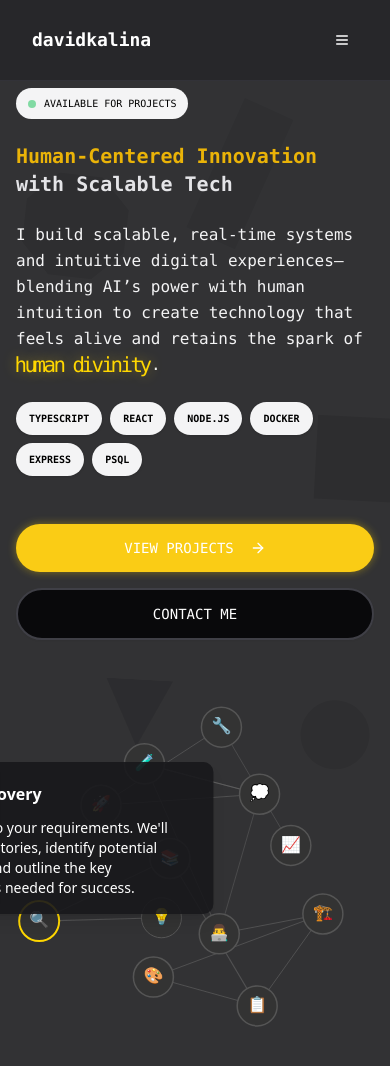
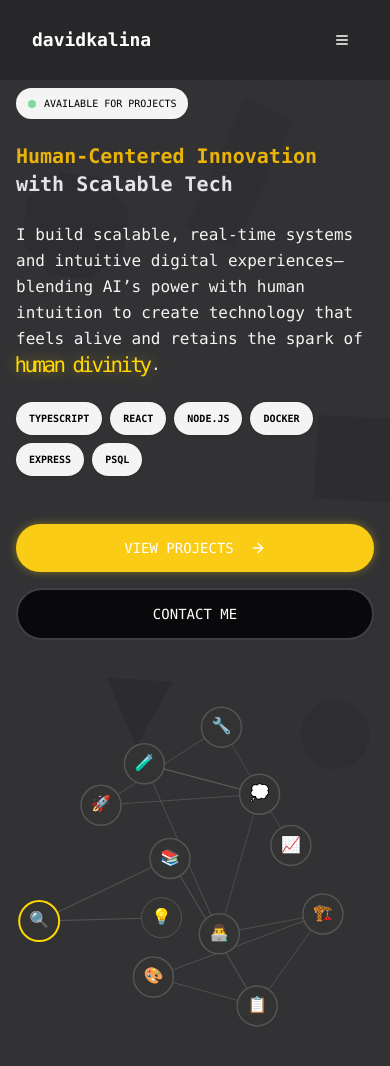
Before and after one commit to DavidKalina/davidkalina, a Next.js app: page / in a window 390 px wide. Shown: the top 1066 px of the page. Built offline with nearby package versions, Linux system fonts and the light colour scheme; no server answers.

Commit message:
feat: hide on mobile

```diff
--- a/components/Hero.tsx
+++ b/components/Hero.tsx
@@ -145,7 +145,7 @@ const ModernHero = () => {
                     damping: 30,
                     mass: 0.5,
                   }}
-                  className="absolute bg-zinc-900/90 text-white p-4 rounded-md shadow-lg pointer-events-none origin-bottom min-w-[300px]"
+                  className="absolute hidden md:block bg-zinc-900/90 text-white p-4 rounded-md shadow-lg pointer-events-none origin-bottom min-w-[300px]"
                   style={{
                     left: popupData.x + width / 2,
                     top: popupData.y + height / 2,
```
